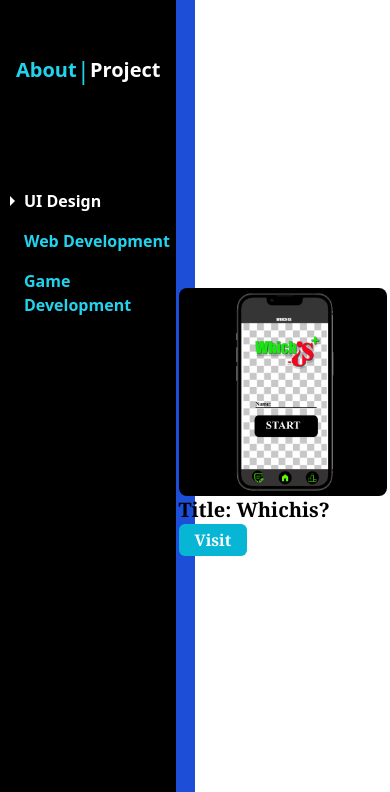
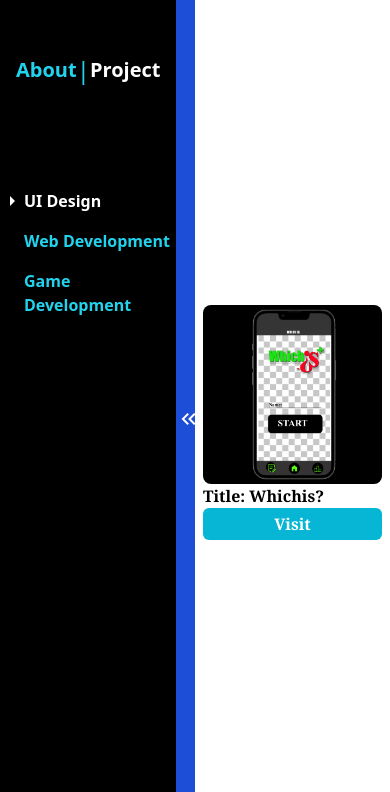
Before and after one commit to Shaqnificent/Portfolio-V1, a website: page pages/project/ui.html in a window 390 px wide. Shown: the top 792 px of the page. Drawn offline with nearby package versions, Linux system fonts and the light colour scheme; files that its build step writes are made by us from their sources.

Commit message:
updated ui responsiveness

```diff
--- a/pages/project/ui.html
+++ b/pages/project/ui.html
@@ -69,12 +69,12 @@
 
             <div id="display" class="flex h-full bg-white  w-1/2 sm:w-2/3 md:w-3/4 lg:w-4/5 items-center justify-center font-serif">
                 <div class="item flex flex-col md:flex-row mx-2">
-                    <div class="bg-black w-52 mr-5 rounded-lg flex items-center">
+                    <div class="bg-black mr-5 rounded-lg flex items-center w-full sm:w-1/2 md:w-1/3 lg:w-1/4">
                         <img src="../../img/projects/ui/whichis.png" alt="" class="rounded-lg">
                     </div>
                     <div class="flex flex-col md:w-4/6 md:items-start justify-around">
                         <div>
-                            <span class="font-bold text-xl">Title: Whichis?</span>
+                            <span class="font-bold text-base sm:text-xl">Title: Whichis?</span>
                         </div>
                         <div class="text-sm hidden sm:inline">
                             A Math based Game Each Round starts with 1 of 2 Tasks "Largest" or "Smallest".
@@ -83,7 +83,7 @@
                             If Task is "Smallest" then the user should select the Smallest choice.
                         </div>
                         <div>
-                            <button class="bg-cyan-500 flex rounded-md"><span class="text-white font-bold px-4 py-1">Visit</span></button>
+                            <button class="bg-cyan-500 flex rounded-md w-full items-center justify-center"><span class="text-white font-bold px-4 py-1">Visit</span></button>
                         </div>
 
                     </div>
```
